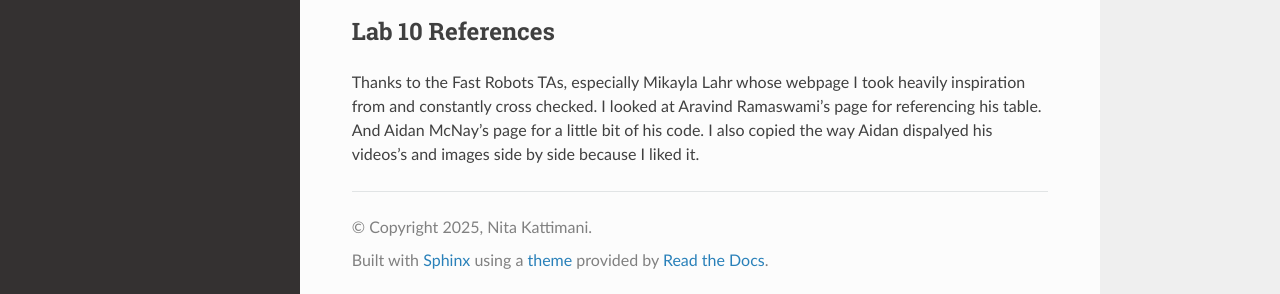
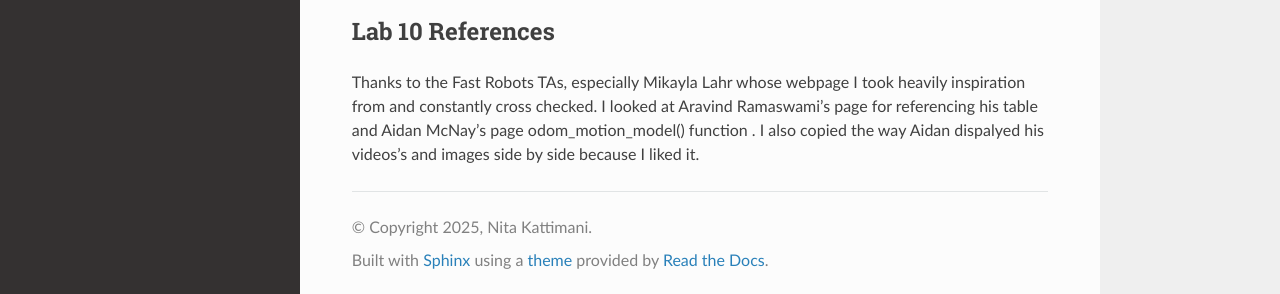
Before and after one commit to nskatti1/Fast-Robots, a Sphinx documentation site: the page built from docs/lab10.rst, in a window 1280 px wide and 900 px high, scrolled down 3814 px. Shown: the part 603-897 px from the top of the window. Built offline with Sphinx 7.4.7 and the Read the Docs theme 3.1.0, drawn with Linux system fonts in a browser that asks for light colours; pages that are not in the unit, such as notebooks, are missing from menus.

Commit message:
Update lab10.rst

```diff
--- a/docs/lab10.rst
+++ b/docs/lab10.rst
@@ -225,4 +225,4 @@
 Lab 10 References
 -----------------
 
-Thanks to the Fast Robots TAs, especially Mikayla Lahr whose webpage I took heavily inspiration from and constantly cross checked. I looked at Aravind Ramaswami's page for referencing his table. And Aidan McNay's page for a little bit of his code. I also copied the way Aidan dispalyed his videos's and images side by side because I liked it.
+Thanks to the Fast Robots TAs, especially Mikayla Lahr whose webpage I took heavily inspiration from and constantly cross checked. I looked at Aravind Ramaswami's page for referencing his table and Aidan McNay's page odom_motion_model() function . I also copied the way Aidan dispalyed his videos's and images side by side because I liked it.
```
